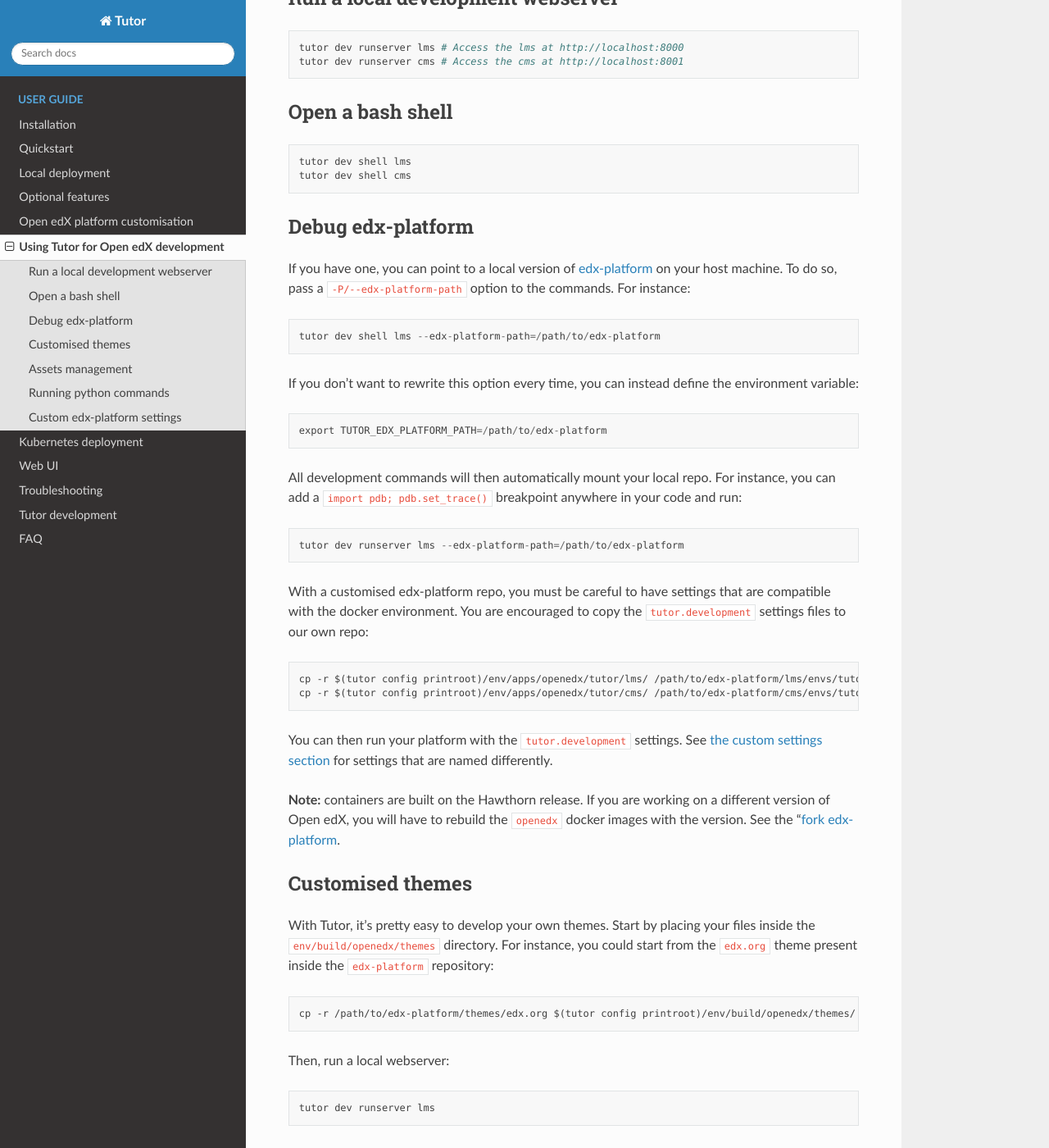
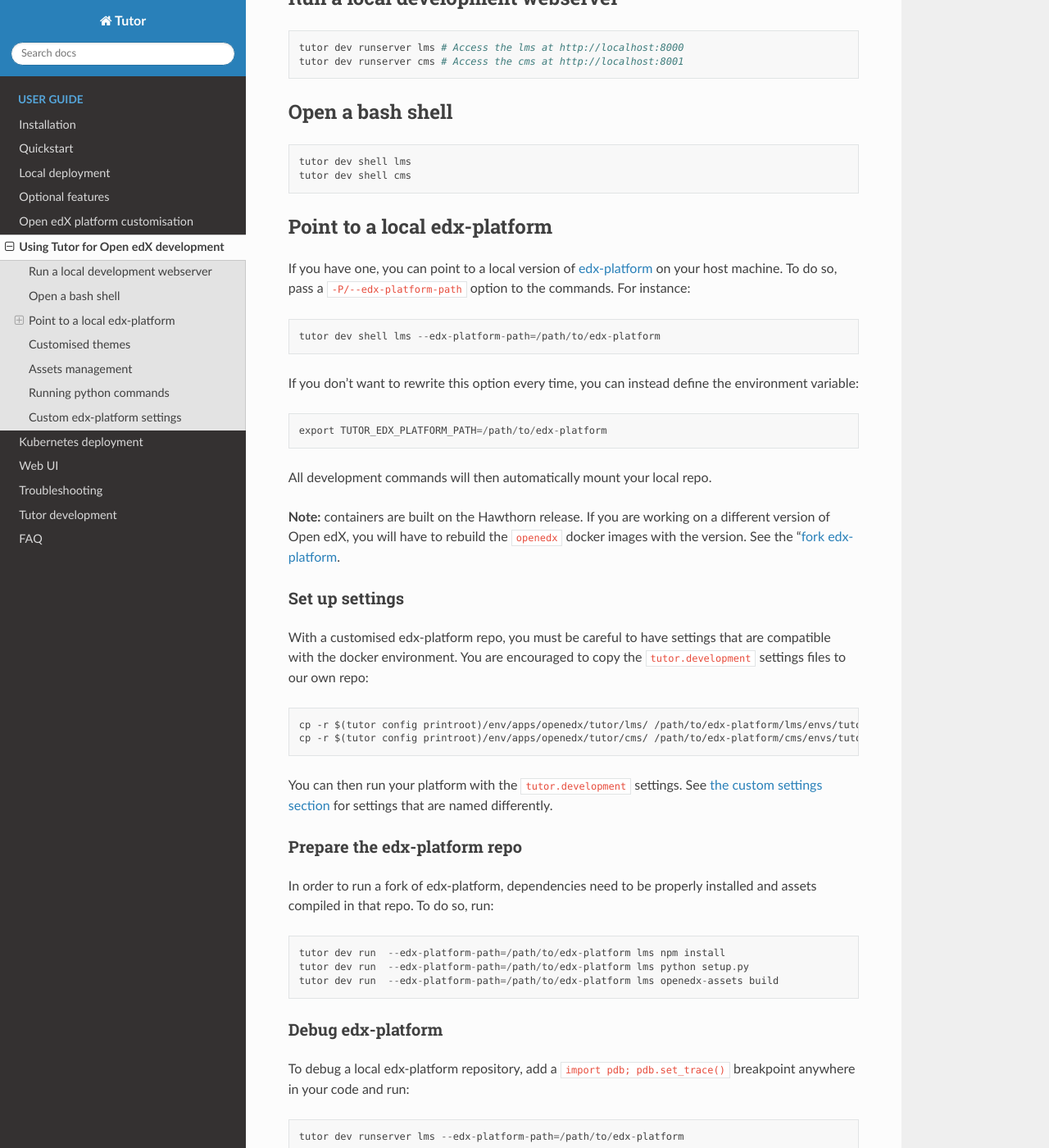
Before and after one commit to overhangio/tutor, a Sphinx documentation site: the page built from docs/dev.rst, in a window 1280 px wide and 1400 px high, scrolled down 275 px. Shown: the whole window at 82% size. Built offline with Sphinx 7.4.7 and the Read the Docs theme 2.0.0, drawn with Linux system fonts in a browser that asks for light colours; some of the changed text lies outside the part shown.

Commit message:
Improve documentation on running a local edx-platform
Close #173.

```diff
--- a/docs/dev.rst
+++ b/docs/dev.rst
@@ -21,8 +21,8 @@
     tutor dev shell lms
     tutor dev shell cms
 
-Debug edx-platform
-------------------
+Point to a local edx-platform
+-----------------------------
 
 If you have one, you can point to a local version of `edx-platform <https://github.com/edx/edx-platform/>`_ on your host machine. To do so, pass a ``-P/--edx-platform-path`` option to the commands. For instance::
 
@@ -32,9 +32,12 @@
 
     export TUTOR_EDX_PLATFORM_PATH=/path/to/edx-platform
 
-All development commands will then automatically mount your local repo. For instance, you can add a ``import pdb; pdb.set_trace()`` breakpoint anywhere in your code and run::
+All development commands will then automatically mount your local repo.
 
-    tutor dev runserver lms --edx-platform-path=/path/to/edx-platform
+**Note:** containers are built on the Hawthorn release. If you are working on a different version of Open edX, you will have to rebuild the ``openedx`` docker images with the version. See the ":ref:`fork edx-platform <edx_platform_fork>`.
+
+Set up settings
+~~~~~~~~~~~~~~~
 
 With a customised edx-platform repo, you must be careful to have settings that are compatible with the docker environment. You are encouraged to copy the ``tutor.development`` settings files to our own repo::
 
@@ -43,7 +46,21 @@
 
 You can then run your platform with the ``tutor.development`` settings. See :ref:`the custom settings section <custom_edx_platform_settings>` for settings that are named differently.
 
-**Note:** containers are built on the Hawthorn release. If you are working on a different version of Open edX, you will have to rebuild the ``openedx`` docker images with the version. See the ":ref:`fork edx-platform <edx_platform_fork>`.
+Prepare the edx-platform repo
+~~~~~~~~~~~~~~~~~~~~~~~~~~~~~
+
+In order to run a fork of edx-platform, dependencies need to be properly installed and assets compiled in that repo. To do so, run::
+
+    tutor dev run  --edx-platform-path=/path/to/edx-platform lms npm install
+    tutor dev run  --edx-platform-path=/path/to/edx-platform lms python setup.py
+    tutor dev run  --edx-platform-path=/path/to/edx-platform lms openedx-assets build
+
+Debug edx-platform
+~~~~~~~~~~~~~~~~~~
+
+To debug a local edx-platform repository, add a ``import pdb; pdb.set_trace()`` breakpoint anywhere in your code and run::
+
+    tutor dev runserver lms --edx-platform-path=/path/to/edx-platform
 
 Customised themes
 -----------------
@@ -73,6 +90,10 @@
 
     openedx-assets build
 
+Alternatively, run from the host::
+
+    tutor dev run lms openedx-assets build
+
 This command will take quite some time to run. You can speed up this process by running only part of the full build. Run ``openedx-assets -h`` for more information.
 
 Running python commands
```
